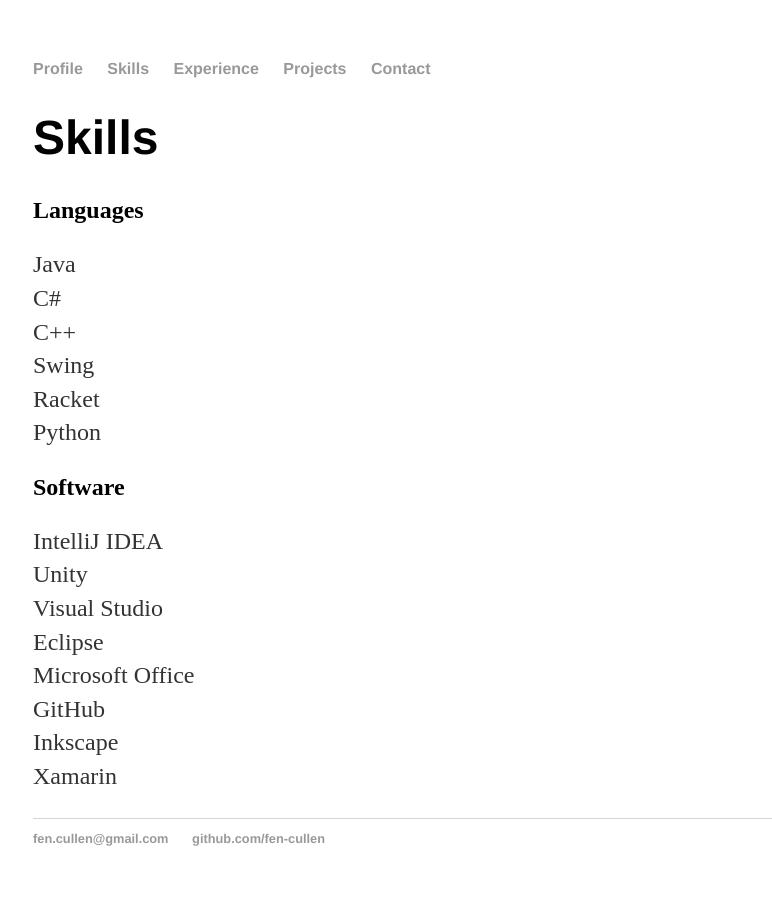
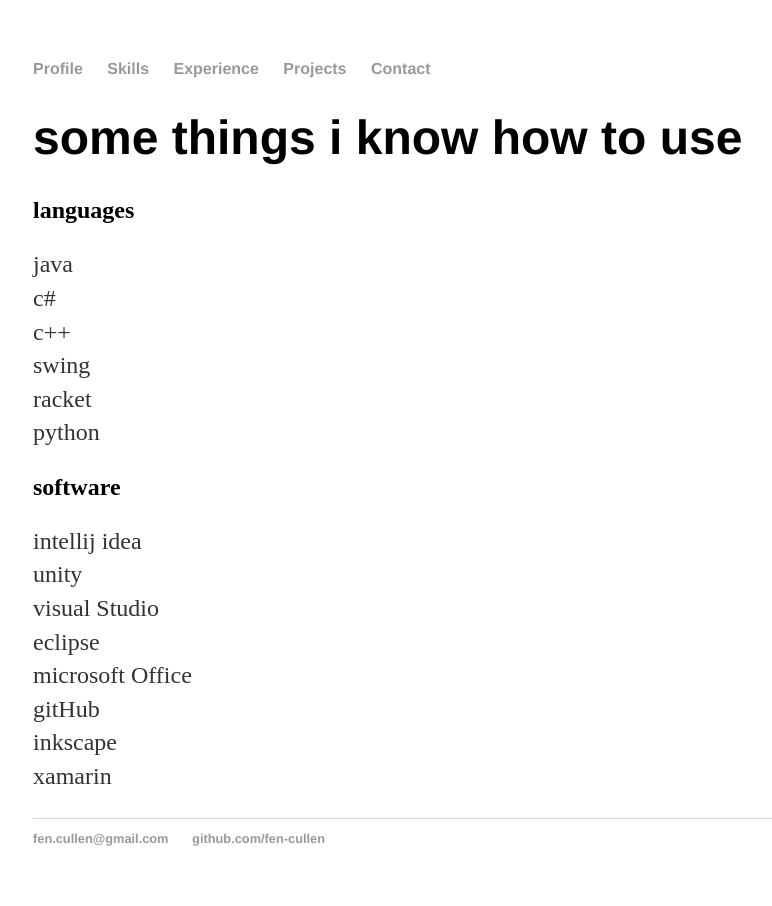
Before and after one commit to fen-cullen/fen-cullen.github.io, a Jekyll site: the page built from skills/index.html, in a window 1280 px wide. Shown: the whole page, without its empty margins (159-931 px from the left). Built offline with Jekyll 4.4.1, drawn with Linux system fonts in a browser that asks for light colours.

Commit message:
Update index.html

```diff
--- a/skills/index.html
+++ b/skills/index.html
@@ -4,32 +4,32 @@
 ---
 <div class="blurb">
 	<h1>
-		Skills
+		some things i know how to use
 	</h1>
 	<div>
 
 		<h2>
-			Languages
+			languages
 		</h2>
 		<p>
-			Java <br>
-			C# <br>
-			C++ <br>
-			Swing <br>
-			Racket <br>
-			Python <br>
+			java <br>
+			c# <br>
+			c++ <br>
+			swing <br>
+			racket <br>
+			python <br>
 		</p>
 		<h2>
-			Software
+			software
 		</h2>
 		<p>
-			IntelliJ IDEA <br>
-			Unity <br>
-			Visual Studio <br>
-			Eclipse <br>
-			Microsoft Office <br>
-			GitHub <br>
-			Inkscape <br>
-			Xamarin <br>
+			intellij idea <br>
+			unity <br>
+			visual Studio <br>
+			eclipse <br>
+			microsoft Office <br>
+			gitHub <br>
+			inkscape <br>
+			xamarin <br>
 	</div>
 </div><!-- /.blurb -->
```
